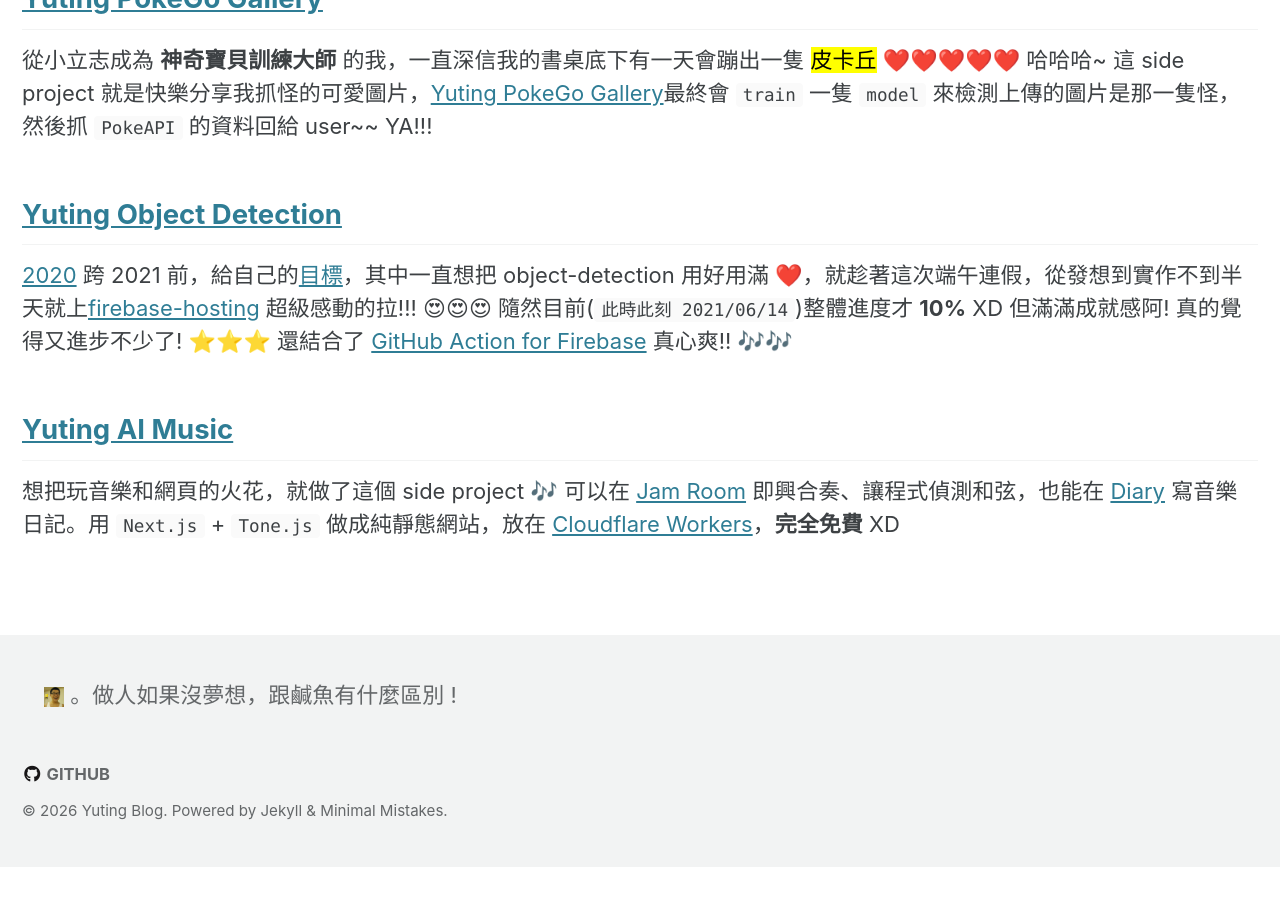
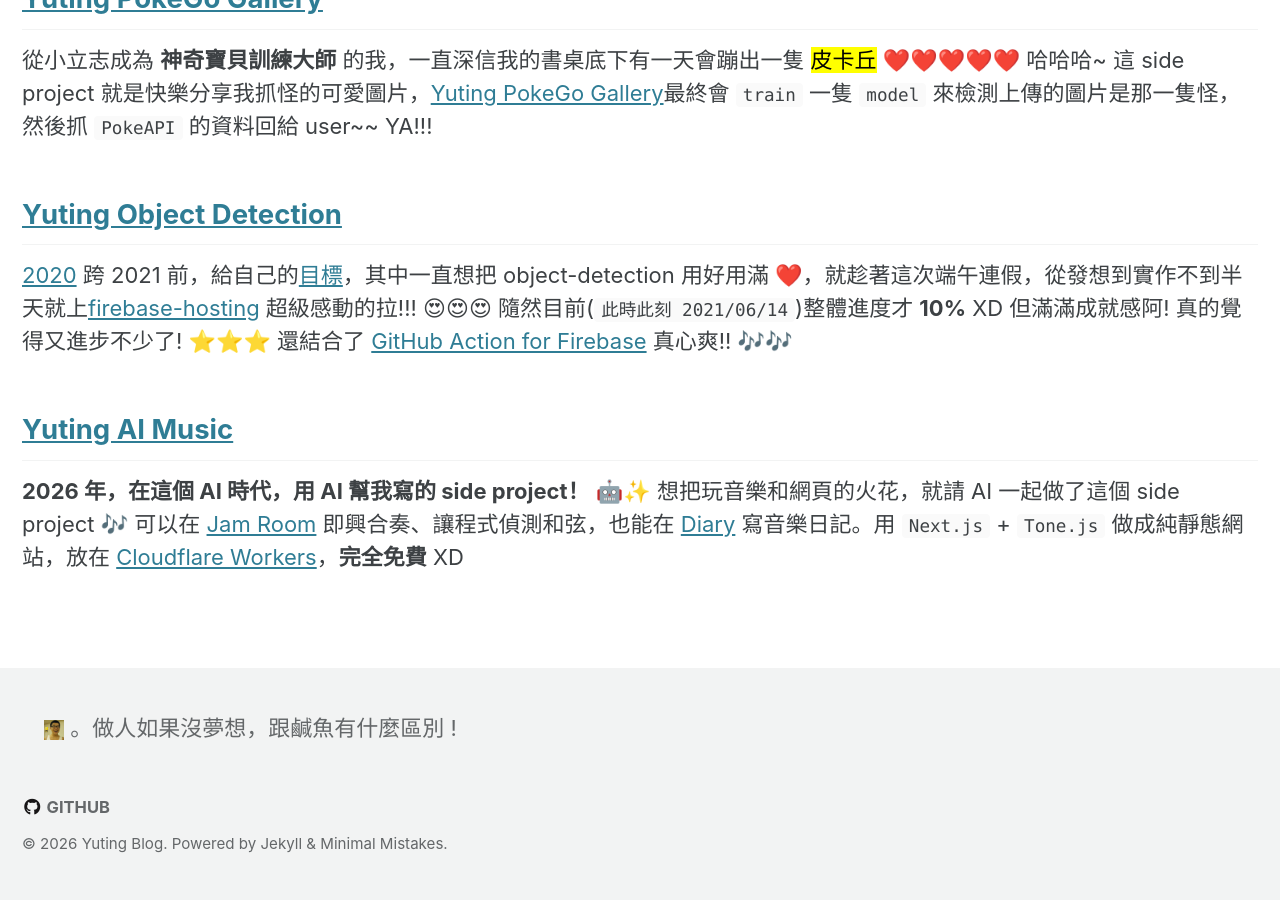
Before and after one commit to yuting3656/yutingblog, a Jekyll site: the page built from _pages/yuting-projects.md, in a window 1280 px wide and 900 px high, scrolled down 861 px. Built offline with Jekyll 4.4.1, drawn with Linux system fonts in a browser that asks for light colours; cached includes are drawn as plain includes; emoji names are drawn with the system emoji font; before the commit the page ends 1728 px from its top, so only the background shows below that.

Commit message:
Mention AI-assisted build in AI Music project intro
Co-Authored-By: Claude Sonnet 5.5 <noreply@anthropic.com>
Claude-Session: https://claude.ai/code/session_01Qvb2wuhvA7buGLSzPoPAUd

```diff
--- a/_pages/yuting-projects.md
+++ b/_pages/yuting-projects.md
@@ -26,7 +26,7 @@ header:
 
 ## [Yuting AI Music][yuting-ai-music]
 
-想把玩音樂和網頁的火花，就做了這個 side project :notes: 可以在 [Jam Room][yuting-ai-music-jam]{:target="\_back"} 即興合奏、讓程式偵測和弦，也能在 [Diary][yuting-ai-music-diary]{:target="\_back"} 寫音樂日記。用 `Next.js` + `Tone.js` 做成純靜態網站，放在 [Cloudflare Workers](https://workers.cloudflare.com/){:target="\_back"}，**完全免費** XD
+**2026 年，在這個 AI 時代，用 AI 幫我寫的 side project！** :robot::sparkles: 想把玩音樂和網頁的火花，就請 AI 一起做了這個 side project :notes: 可以在 [Jam Room][yuting-ai-music-jam]{:target="\_back"} 即興合奏、讓程式偵測和弦，也能在 [Diary][yuting-ai-music-diary]{:target="\_back"} 寫音樂日記。用 `Next.js` + `Tone.js` 做成純靜態網站，放在 [Cloudflare Workers](https://workers.cloudflare.com/){:target="\_back"}，**完全免費** XD
 
 [yuting]: https://yuting-daily-seed.appspot.com/
 [yuting-dl]: https://yuting-dl-dream.appspot.com/
```
